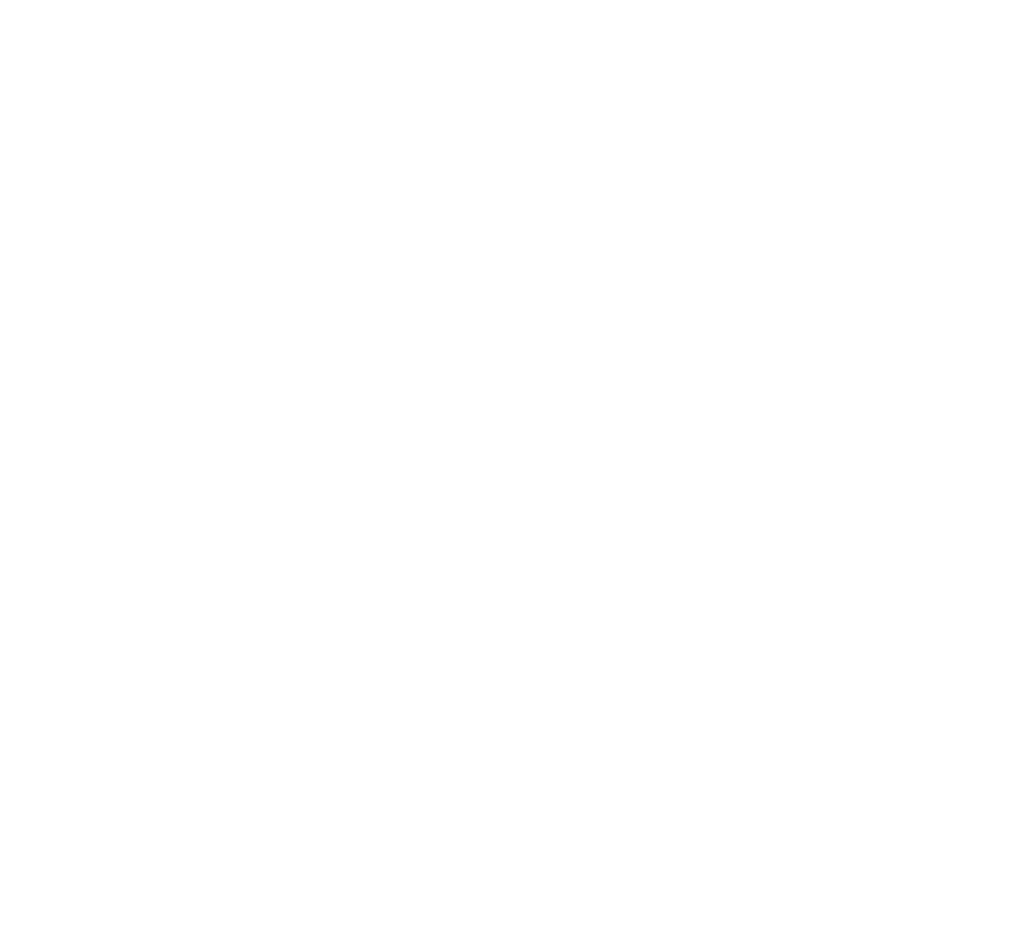
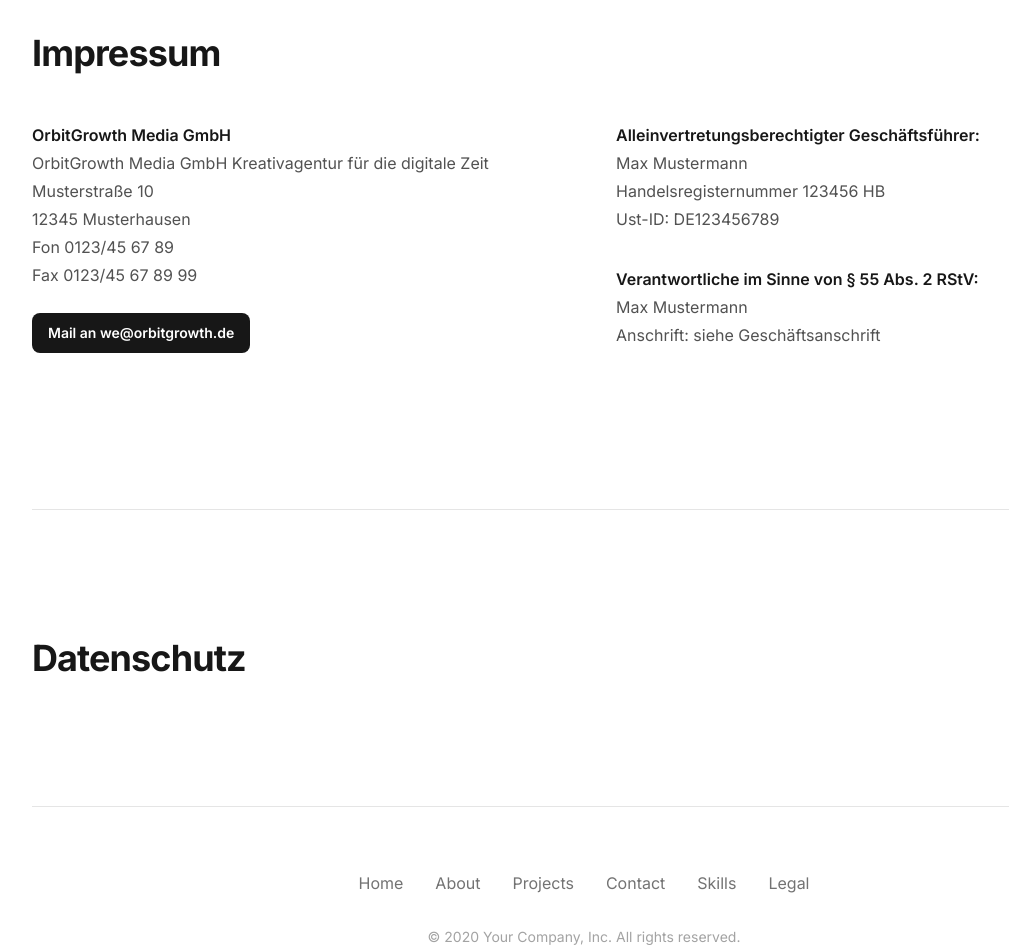
Before and after one commit to clangerOg/orbit-growth-web, a Next.js app: page /legal in a window 1280 px wide. Before the commit this address had no page. Shown: the part 200-1152 px from the top of the page, without its empty margins (56-1065 px from the left). Before the commit the page ends 800 px from the top, so only its background shows below. Built offline with nearby package versions, Linux system fonts and the light colour scheme.

Commit message:
feat: implement footer component and legal page

```diff
--- a/src/app/layout.tsx
+++ b/src/app/layout.tsx
@@ -1,4 +1,4 @@
-import { Header, HeaderLink } from '@/components';
+import { Footer, Header, HeaderLink } from '@/components';
 import { Inter } from 'next/font/google';
 import './globals.css';
 
@@ -38,6 +38,7 @@ export default function RootLayout({
       <body className={inter.className}>
         <Header links={HeaderLinks} />
         <main>{children}</main>
+        <Footer />
       </body>
     </html>
   );
--- /dev/null
+++ b/src/app/legal/page.tsx
@@ -0,0 +1,63 @@
+import { Button, Section, Typography } from '@/components';
+
+export default function LegalPage() {
+  return (
+    <>
+      <Section>
+        <Section.Wrapper>
+          <Section.Content className="py-32 border-b border-neutral-200">
+            <Typography variant={'h3'}>Impressum</Typography>
+            <div className="mt-12 grid grid-cols-1 md:grid-cols-2 gap-16">
+              <div>
+                <p className="mb-6 text-neutral-600 text-base leading-7">
+                  <span className="font-semibold text-neutral-900">
+                    OrbitGrowth Media GmbH
+                  </span>
+                  <br />
+                  OrbitGrowth Media GmbH Kreativagentur für die digitale Zeit{' '}
+                  <br />
+                  Musterstraße 10
+                  <br />
+                  12345 Musterhausen <br />
+                  Fon 0123/45 67 89 <br />
+                  Fax 0123/45 67 89 99
+                </p>
+                <Button size={'sm'} href="mailto:christoph.langer100@gmail.com">
+                  Mail an we@orbitgrowth.de
+                </Button>
+              </div>
+              <div>
+                <p className="mb-8 text-neutral-600 text-base leading-7">
+                  <span className="font-semibold text-neutral-900">
+                    Alleinvertretungsberechtigter Geschäftsführer:
+                  </span>
+                  <br />
+                  Max Mustermann
+                  <br />
+                  Handelsregisternummer 123456 HB <br />
+                  Ust-ID: DE123456789
+                </p>
+                <p className="mb-8 text-neutral-600 text-base leading-7">
+                  <span className="font-semibold text-neutral-900">
+                    Verantwortliche im Sinne von § 55 Abs. 2 RStV:
+                  </span>
+                  <br />
+                  Max Mustermann
+                  <br />
+                  Anschrift: siehe Geschäftsanschrift
+                </p>
+              </div>
+            </div>
+          </Section.Content>
+        </Section.Wrapper>
+      </Section>
+      <Section className="py-32">
+        <Section.Wrapper>
+          <Section.Content>
+            <Typography variant={'h3'}>Datenschutz</Typography>
+          </Section.Content>
+        </Section.Wrapper>
+      </Section>
+    </>
+  );
+}
--- /dev/null
+++ b/src/components/Footer/Footer.tsx
@@ -0,0 +1,57 @@
+import Link from 'next/link';
+import Section from '../Section/Section';
+import { TemplateProps } from './Footer.types';
+
+const footerLinks: { title: string; href: string }[] = [
+  {
+    title: 'Home',
+    href: '/',
+  },
+  {
+    title: 'About',
+    href: '/about',
+  },
+  {
+    title: 'Projects',
+    href: '/projects',
+  },
+  {
+    title: 'Contact',
+    href: '/contact',
+  },
+  {
+    title: 'Skills',
+    href: '/skills',
+  },
+  {
+    title: 'Legal',
+    href: '/legal',
+  },
+];
+
+const Template: React.FC<TemplateProps> = () => {
+  return (
+    <Section>
+      <Section.Wrapper>
+        <Section.Content className="border-t border-neutral-200 py-16">
+          <div className="flex flex-wrap gap-8 text-base text-neutral-500 mb-8 font-normal justify-center items-center">
+            {footerLinks.map((link, key) => {
+              return (
+                <Link href={link.href} key={key}>
+                  <span className="hover:text-neutral-700 transition-colors">
+                    {link.title}
+                  </span>
+                </Link>
+              );
+            })}
+          </div>
+          <p className="text-center text-sm text-neutral-400">
+            © 2020 Your Company, Inc. All rights reserved.
+          </p>
+        </Section.Content>
+      </Section.Wrapper>
+    </Section>
+  );
+};
+
+export default Template;
--- /dev/null
+++ b/src/components/Footer/Footer.types.ts
@@ -0,0 +1 @@
+export type TemplateProps = {};
--- /dev/null
+++ b/src/components/Footer/index.ts
@@ -0,0 +1,2 @@
+export { default } from './Footer';
+export * from './Footer.types';
--- a/src/components/index.ts
+++ b/src/components/index.ts
@@ -1,5 +1,8 @@
 export * from './Button';
 export { default as Button } from './Button';
+// -----------------------------------------------------
+export * from './Footer';
+export { default as Footer } from './Footer';
 // -----------------------------------------------------
 export * from './Header';
 export { default as Header } from './Header';
```
